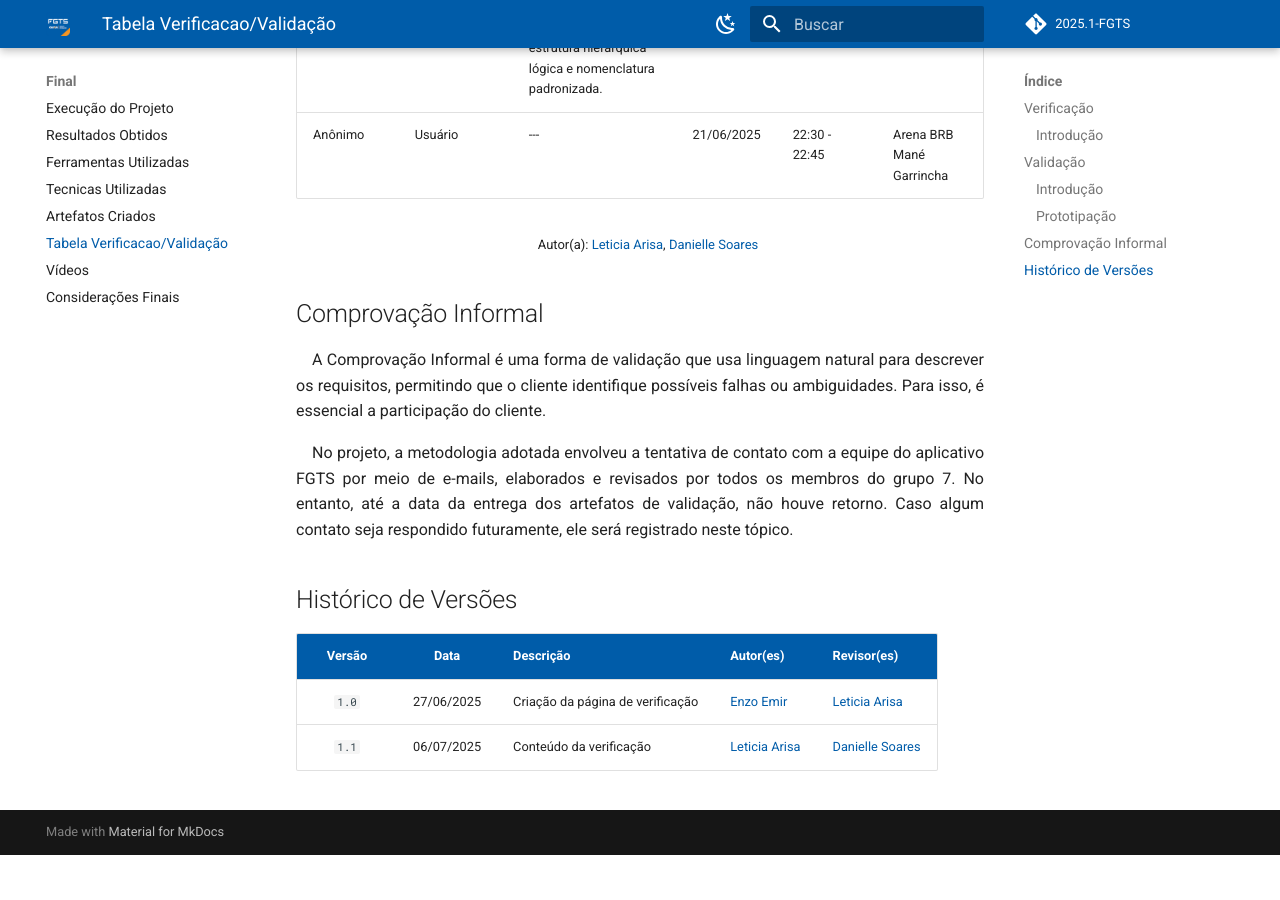
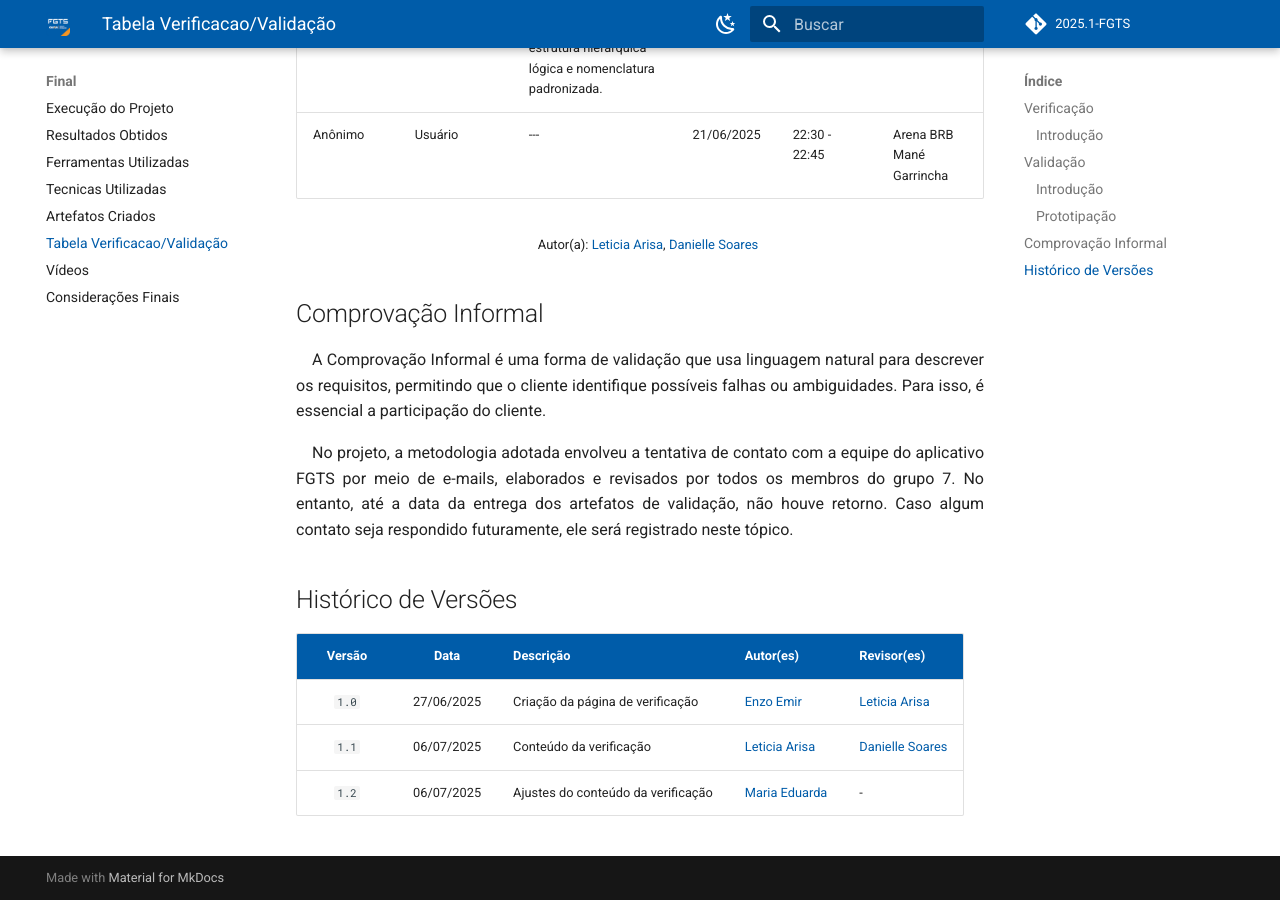
Before and after one commit to eduardodpms/REQ-FGTS, an MkDocs documentation site: the page built from docs/Final/Tab_Ver_Val.md, in a window 1280 px wide and 900 px high, scrolled down 4996 px. Built offline with MkDocs 1.6.1 and Material for MkDocs 9.7.7, drawn with Linux system fonts in a browser that asks for light colours; comment, search, counter and statistics services are not loaded; before the commit the page ends 5851 px from its top, so only the background shows below that; part of the change alters nothing that is shown.

```diff
--- a/docs/Final/Tab_Ver_Val.md
+++ b/docs/Final/Tab_Ver_Val.md
@@ -152,13 +152,11 @@ A estratégia de planejamento consistiu na verificação de cada artefato por um
   </tr>
   <tr>
     <td><a href="../Verificacao/Grupo/Entrega-4/verificacao-nfr-framework.md">NFR Framework</a></td>
-    <td><a href="../Verificacao/Grupo/Entrega-3/verificacao-especificacao-suplementar.md">Especificação Suplementar</a></td>
     <td><a href="ttps://github.com/EnzoEmir">Enzo Emir</a> <br> <a href="https://github.com/eduardodpms">Eduardo de Pina</a> <br> <a href="https://github.com/danielle-soaress">Danielle Soares</a> <br> <a href='https://github.com/Leticia-Arisa-K-Higa'>Leticia Arisa</a> <br> <a href="https://github.com/dudaa28">Maria Eduarda</a> <br> <a href="https://github.com/MM4k">Marcelo Makoto</a> <br> <a href="https://github.com/VictorPontual">Victor Pontual</a> </td>
-    <td><a href="https://github.com/danielle-soaress">Danielle Soares</a>/td>
+    <td><a href="https://github.com/danielle-soaress">Danielle Soares</a></td>
   </tr>
   <tr>
     <td><a href="../Verificacao/Grupo/Entrega-4/verificacao-backlog.md">Backlog</a></td>
-    <td><a href="../Verificacao/Grupo/Entrega-3/verificacao-especificacao-suplementar.md">Especificação Suplementar</a></td>
     <td><a href="ttps://github.com/EnzoEmir">Enzo Emir</a> <br> <a href="https://github.com/eduardodpms">Eduardo de Pina</a> <br> <a href="https://github.com/danielle-soaress">Danielle Soares</a> <br> <a href='https://github.com/Leticia-Arisa-K-Higa'>Leticia Arisa</a> <br> <a href="https://github.com/dudaa28">Maria Eduarda</a> <br> <a href="https://github.com/MM4k">Marcelo Makoto</a> <br> <a href="https://github.com/VictorPontual">Victor Pontual</a> </td>
     <td><a href="ttps://github.com/EnzoEmir">Enzo Emir</a></td>
   </tr>
@@ -381,3 +379,4 @@ No projeto, a metodologia adotada envolveu a tentativa de contato com a equipe d
 |:-----: | :--------: | :------------------------------- | :---------- | :---------- |
 | `1.0`    | 27/06/2025 | Criação da página de verificação | [Enzo Emir](https://github.com/EnzoEmir)   | [Leticia Arisa](https://github.com/Leticia-Arisa-K-Higa)  |
 | `1.1`    | 06/07/2025 | Conteúdo da verificação | [Leticia Arisa](https://github.com/Leticia-Arisa-K-Higa)   | [Danielle Soares](https://github.com/danielle-soaress) |
+| `1.2`    | 06/07/2025 | Ajustes do conteúdo da verificação | [Maria Eduarda](https://github.com/dudaa28)   | - |
```
